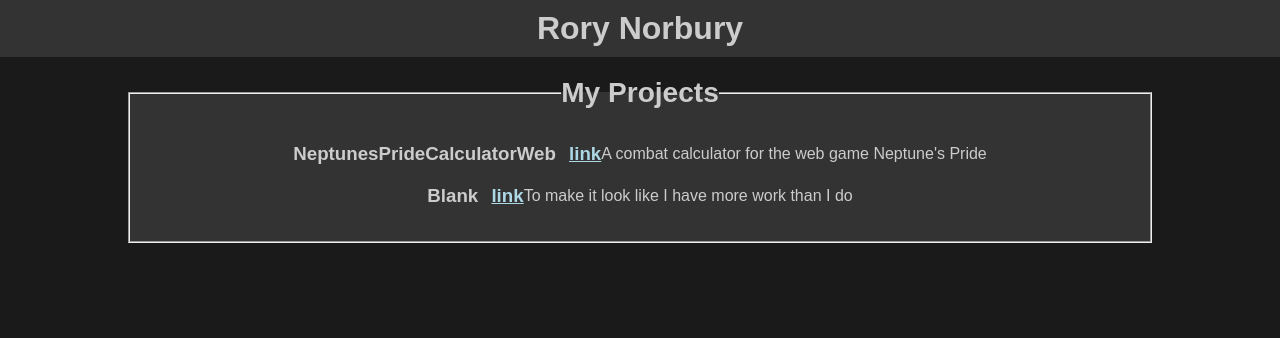
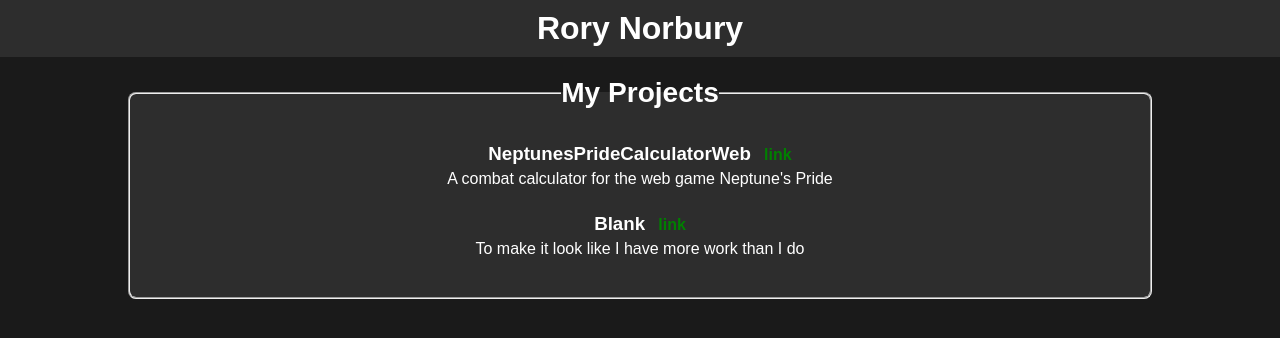
Before and after one commit to RoryNorbury/RoryNorbury.github.io, a plain HTML site: page index.html in a window 1280 px wide. Drawn offline with Linux system fonts and the light colour scheme.

Commit message:
set up some constant colour variables

```diff
--- a/css/styles.css
+++ b/css/styles.css
@@ -1,13 +1,22 @@
+:root {
+    --color-primary: #008000;
+    --color-secondary: #006000;
+    --color-background-1: #1a1a1a;
+    --color-background-2: #2d2d2d;
+    --color-background-3: #3a3a3a;
+    --color-text: #ffffff;
+}
+
 * {
     margin: 0;
     padding: 0;
     box-sizing: border-box;
+    color: var(--color-text);
 }
 
 body {
     font-family: Arial, sans-serif;
-    color: #CCCCCC;
-    background-color: #1a1a1a;
+    background-color: var(--color-background-1);
     display: flex;
     flex-direction: column;
     justify-content: start;
@@ -21,10 +30,9 @@ header {
     flex-direction: column;
     justify-content: center;
     align-items: center;
-    background-color: #333333;
+    background-color: var(--color-background-2);
 
     h1 {
-        color: #CCCCCC;
         margin:10px
     }
 }
@@ -36,8 +44,10 @@ fieldset {
     flex-direction: column;
     justify-content: center;
     align-items: center;
-    background-color: #333333;
+    background-color: var(--color-background-2);
     padding: 24px;
+    border-radius: 8px;
+
 
     legend {
         font-size: 1.5em;
@@ -51,14 +61,22 @@ fieldset {
 .project-link {
     margin: 10px;
     display: flex;
-    flex-direction: row;
+    flex-direction: column;
     justify-content: center;
     align-items: center;
 
     a {
+        font-size: 16px;
         margin-left: 8px;
+        text-decoration: none;
+        color: var(--color-primary);
+    }
+    a:hover {
         text-decoration: underline;
-        color: lightblue;
+        color: var(--color-secondary);
+    }
+    P {
+        margin: 5px;
     }
 
 }
```
